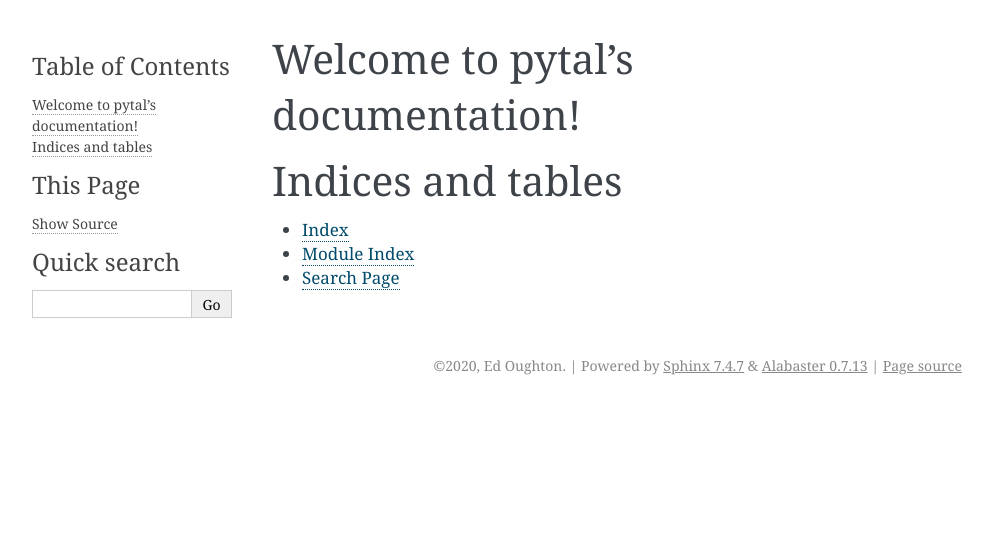
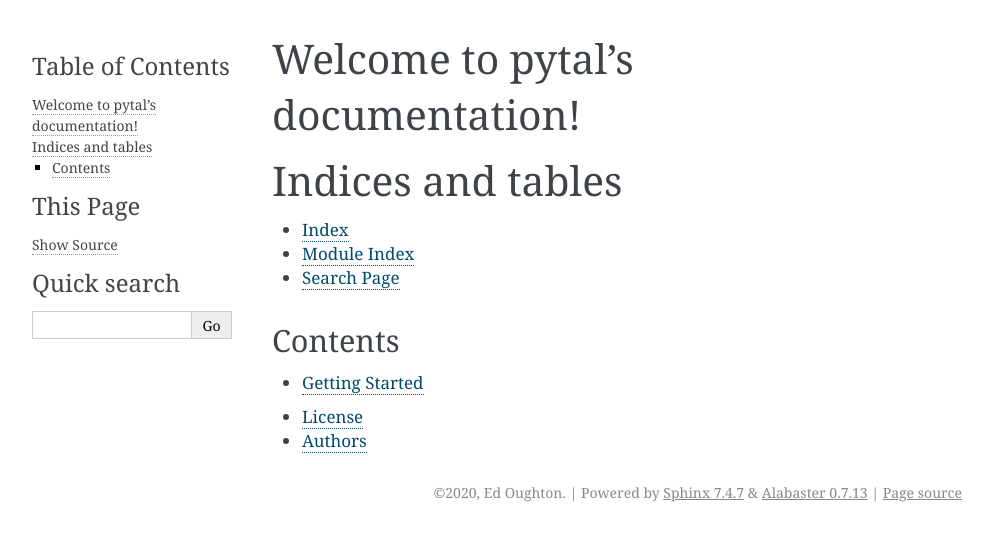
Before and after one commit to edwardoughton/pytal, a Sphinx documentation site: the page built from docs/index.rst, in a window 1280 px wide. Shown: the top 541 px of the page, without its empty margins (148-1141 px from the left). Built offline with Sphinx 7.4.7, drawn with Linux system fonts in a browser that asks for light colours.

Commit message:
Update index.rst add contents

```diff
--- a/docs/index.rst
+++ b/docs/index.rst
@@ -18,3 +13,17 @@ Indices and tables
 * :ref:`genindex`
 * :ref:`modindex`
 * :ref:`search`
+
+Contents
+--------
+
+.. toctree::
+   :maxdepth: 2
+
+   Getting Started <getting-started>
+
+.. toctree::
+   :maxdepth: 1
+
+   License <license>
+   Authors <authors>
```
Also changed, not shown: other parts of docs/index.rst (+0 -5 lines).
